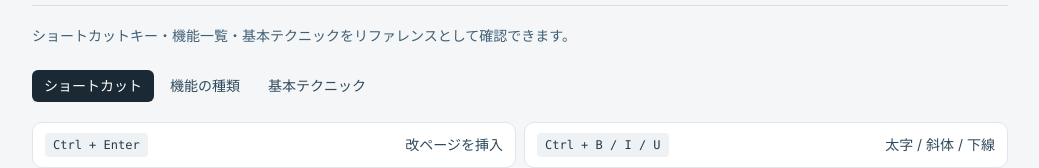
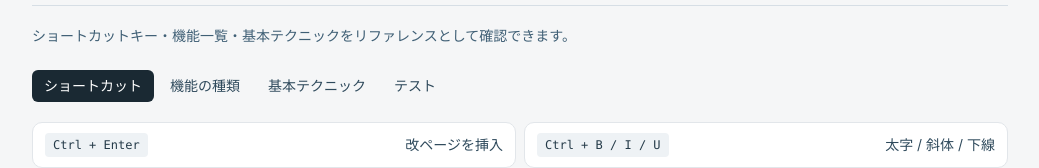
Before and after one commit to kane111-ai/excel-app, a Next.js app: page /word/learn in a window 1280 px wide. Shown: the part 168-336 px from the top of the page, without its empty margins (120-1159 px from the left). Built offline with nearby package versions, Linux system fonts and the light colour scheme.

Commit message:
Update ReferenceSection.js

```diff
--- a/components/ReferenceSection.js
+++ b/components/ReferenceSection.js
@@ -1,7 +1,7 @@
 'use client';
 
 import { useState } from 'react';
-
+import Quiz from '@/components/Quiz';
 // shortcuts: [{keys, desc}], featureCategories: [{name, functions:[{name,desc,example}]}], techniques: [{title, body}]
 export default function ReferenceSection({ shortcuts, featureCategories, techniques, featureTabLabel }) {
   const [tab, setTab] = useState('shortcuts');
@@ -13,6 +13,7 @@ export default function ReferenceSection({ shortcuts, featureCategories, techniq
           { key: 'shortcuts', label: 'ショートカット' },
           { key: 'functions', label: featureTabLabel || '機能の種類' },
           { key: 'basics', label: '基本テクニック' },
+          { key: 'quiz', label: 'テスト' },
         ].map((t) => (
           <button
             key={t.key}
@@ -69,7 +70,9 @@ export default function ReferenceSection({ shortcuts, featureCategories, techniq
             </div>
           ))}
         </div>
-      )}
+     )}
+
+      {tab === 'quiz' && <Quiz shortcuts={shortcuts} featureCategories={featureCategories} />}
     </div>
   );
 }
```
